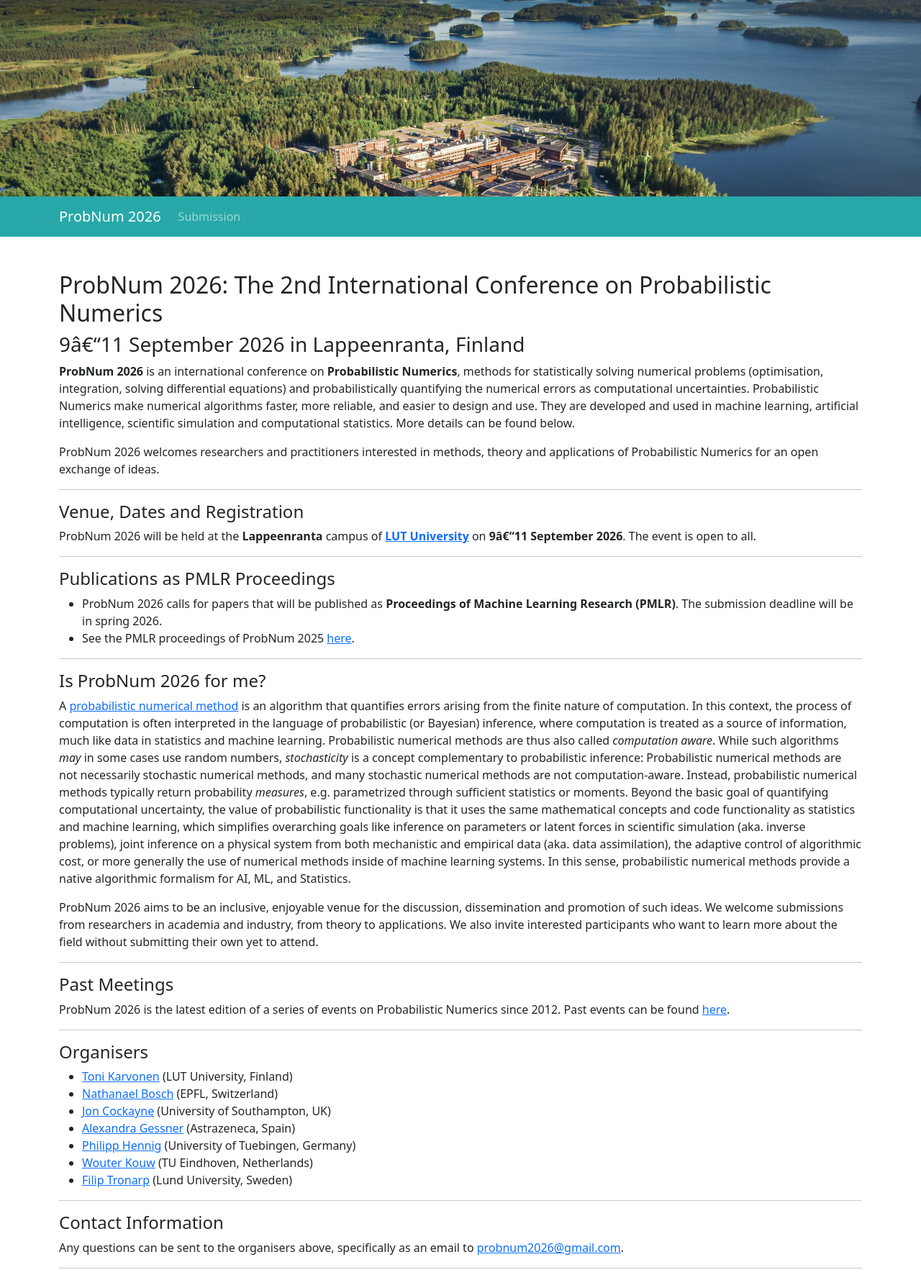
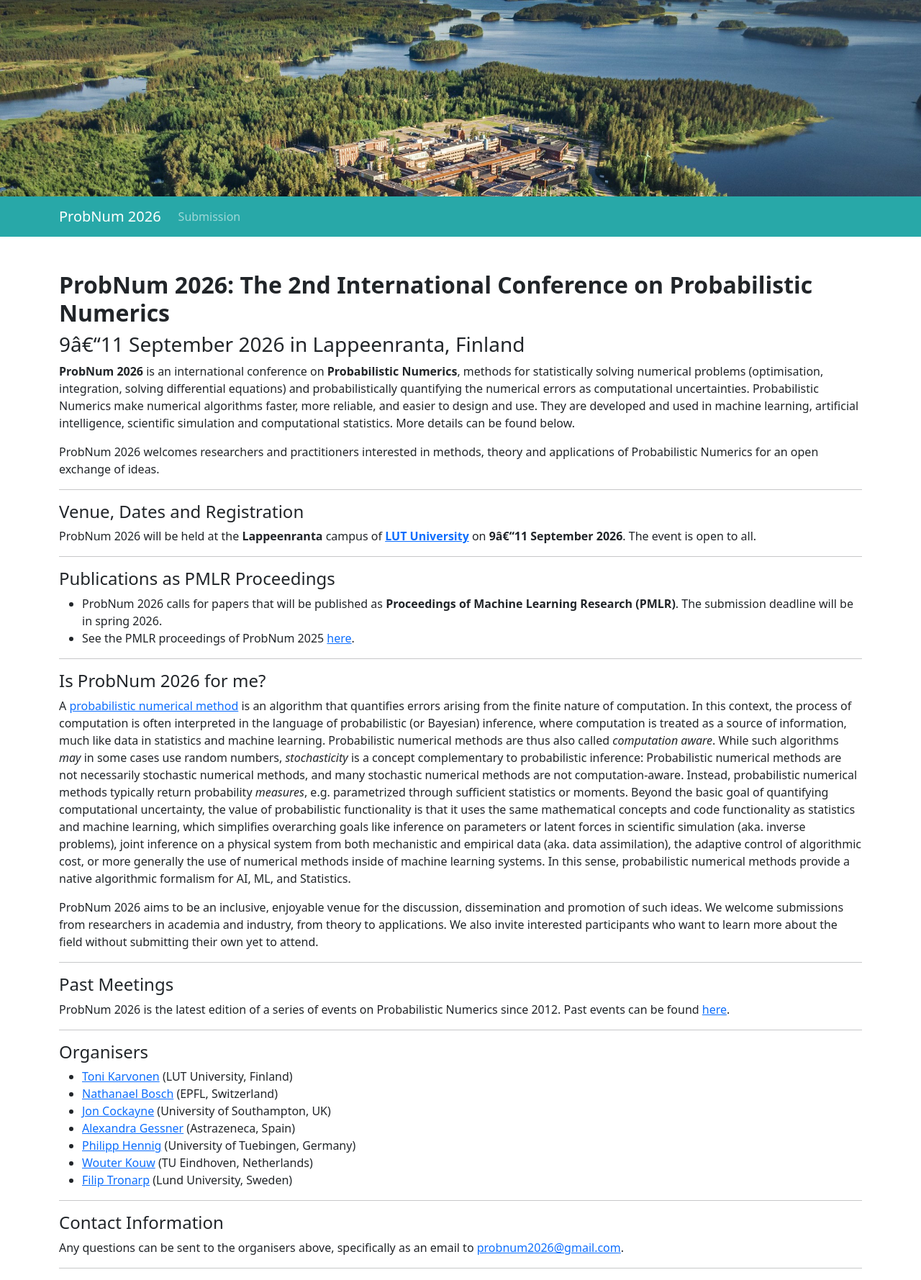
Before and after one commit to probnum2026/probnum2026.github.io, a Jekyll site: the page built from index.md, in a window 1280 px wide. Shown: the whole page at 72% size. Built offline with Jekyll 4.4.1, drawn with Linux system fonts in a browser that asks for light colours; nearby versions of some CDN libraries.

Commit message:
fix things

```diff
--- a/_includes/head.html
+++ b/_includes/head.html
@@ -14,7 +14,7 @@
         <div class="collapse navbar-collapse" id="navbarNav">
             <ul class="navbar-nav ml-auto">
                 <li class="nav-item">
-                    <a class="nav-link" href="/submission">Submission</a>
+                    <a class="nav-link" href="/submissions">Submission</a>
                 </li>
             </ul>
         </div>
--- a/index.md
+++ b/index.md
@@ -3,7 +3,7 @@ layout: default
 title: 'ProbNum26'
 header_image: LUT.jpg
 ---
-## ProbNum 2026: The 2nd International Conference on Probabilistic Numerics
+## **ProbNum 2026: The 2nd International Conference on Probabilistic Numerics**
 ### 9&ndash;11 September 2026 in Lappeenranta, Finland
 
 
```
